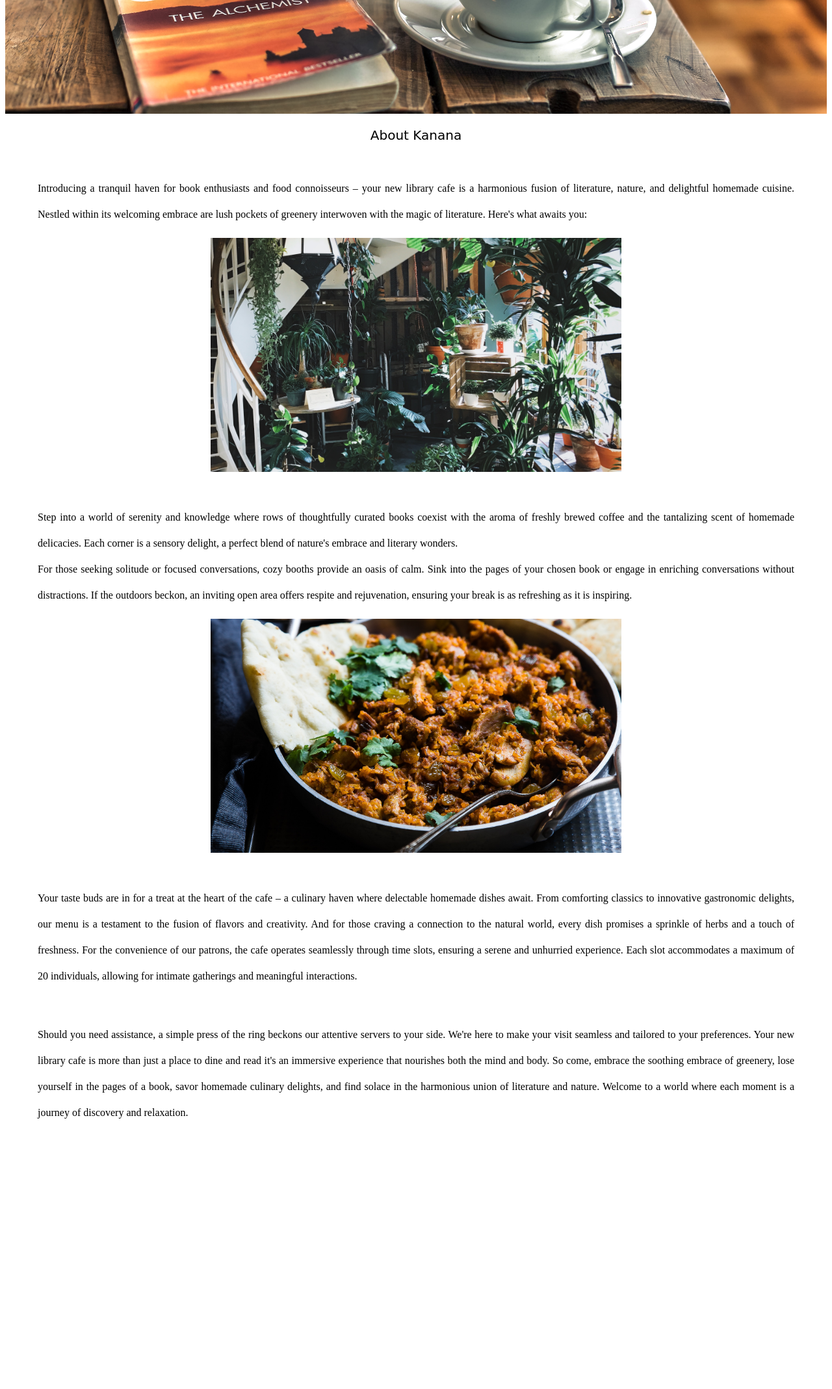
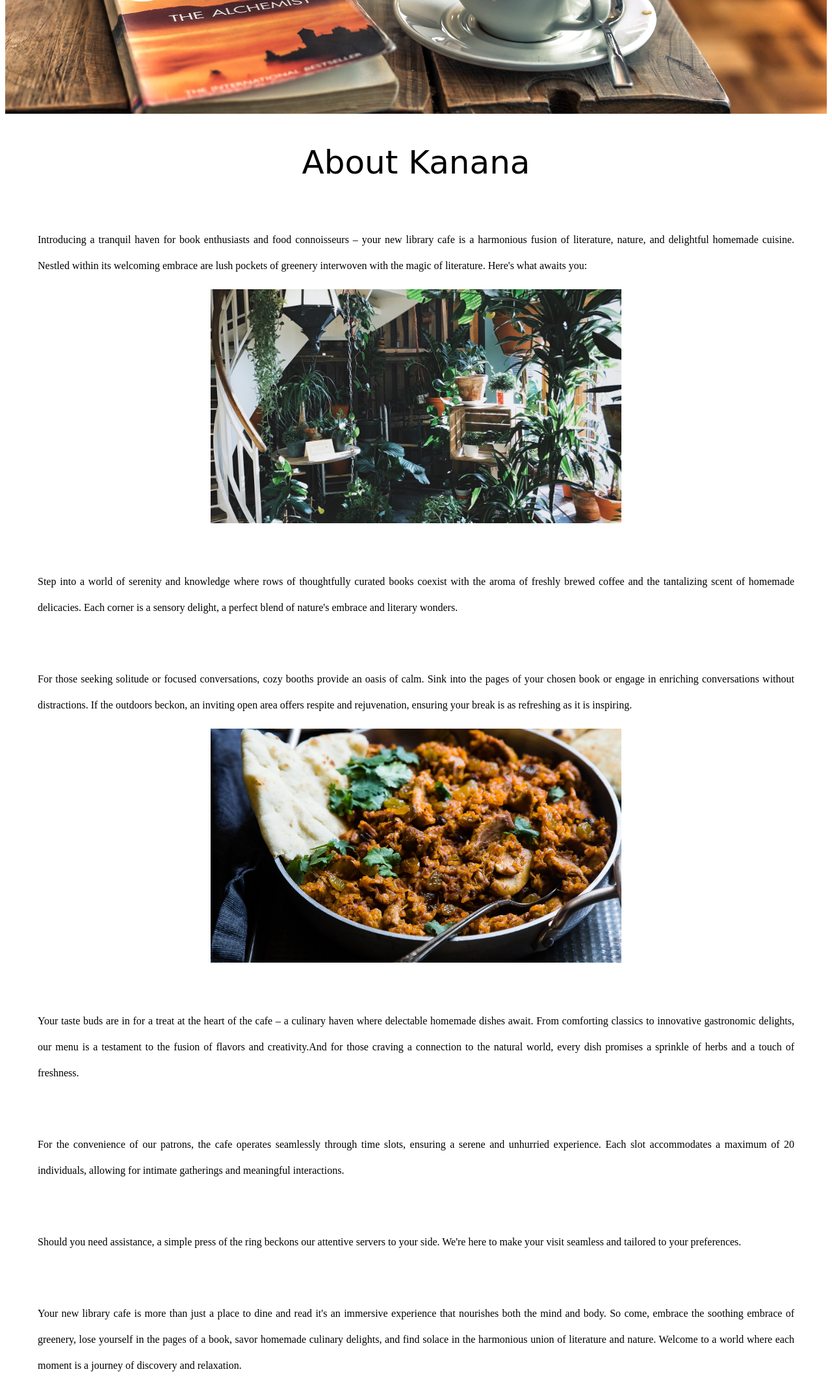
Before and after one commit to Pranathijain1/library-website, a Flask app: page / in a window 1280 px wide. Shown: the part 310-2447 px from the top of the page at 65% size. Before the commit the page ends 2031 px from the top, so only its background shows below. Run offline with Flask 3, Linux system fonts and the light colour scheme.

Commit message:
modified

```diff
--- a/templates/home.html
+++ b/templates/home.html
@@ -28,7 +28,7 @@
       }
 
       h2{
-        font-size:20px;
+        font-size:50px;
         font-family:cursive;
         font-weight:normal;
         text-align: center;
@@ -39,7 +39,7 @@
         margin-left:50px;
         margin-right:50px;
         line-height:40px;
-        margin-top:50px;
+        margin-top:70px;
       }
       .center {
   display: block;
@@ -63,18 +63,23 @@
     </p>
     <img id="banner2" src=https://library-website--pranathijain.repl.co/static/banner2.jpeg height="200" width="100" class="center" />
     <p>
-      Step into a world of serenity and knowledge where rows of thoughtfully curated books coexist with the aroma of freshly brewed coffee and the tantalizing scent of homemade delicacies. Each corner is a sensory delight, a perfect blend of nature's embrace and literary wonders.<br>For those seeking solitude or focused conversations, cozy booths provide an oasis of calm. Sink into the pages of your chosen book or engage in enriching conversations without distractions. If the outdoors beckon, an inviting open area offers respite and rejuvenation, ensuring your break is as refreshing as it is inspiring.
+      Step into a world of serenity and knowledge where rows of thoughtfully curated books coexist with the aroma of freshly brewed coffee and the tantalizing scent of homemade delicacies. Each corner is a sensory delight, a perfect blend of nature's embrace and literary wonders.
+    </p>
+    <p>
+      For those seeking solitude or focused conversations, cozy booths provide an oasis of calm. Sink into the pages of your chosen book or engage in enriching conversations without distractions. If the outdoors beckon, an inviting open area offers respite and rejuvenation, ensuring your break is as refreshing as it is inspiring.
     </p>
     <img id="banner3" src=https://library-website--pranathijain.repl.co/static/banner3.jpeg height="200" width="200" class="center" />
     <p>
-      Your taste buds are in for a treat at the heart of the cafe – a culinary haven where delectable homemade dishes await. From comforting classics to innovative gastronomic delights, our menu is a testament to the fusion of flavors and creativity. And for those craving a connection to the natural world, every dish promises a sprinkle of herbs and a touch of freshness.
-
-For the convenience of our patrons, the cafe operates seamlessly through time slots, ensuring a serene and unhurried experience. Each slot accommodates a maximum of 20 individuals, allowing for intimate gatherings and meaningful interactions.
+      Your taste buds are in for a treat at the heart of the cafe – a culinary haven where delectable homemade dishes await. From comforting classics to innovative gastronomic delights, our menu is a testament to the fusion of flavors and creativity.And for those craving a connection to the natural world, every dish promises a sprinkle of herbs and a touch of freshness.
+    </p>
+    <p>
+      For the convenience of our patrons, the cafe operates seamlessly through time slots, ensuring a serene and unhurried experience. Each slot accommodates a maximum of 20 individuals, allowing for intimate gatherings and meaningful interactions.
     </p>
     <p>
       Should you need assistance, a simple press of the ring beckons our attentive servers to your side. We're here to make your visit seamless and tailored to your preferences.
-
-Your new library cafe is more than just a place to dine and read it's an immersive experience that nourishes both the mind and body. So come, embrace the soothing embrace of greenery, lose yourself in the pages of a book, savor homemade culinary delights, and find solace in the harmonious union of literature and nature. Welcome to a world where each moment is a journey of discovery and relaxation.
+    </p>
+    <p>
+      Your new library cafe is more than just a place to dine and read it's an immersive experience that nourishes both the mind and body. So come, embrace the soothing embrace of greenery, lose yourself in the pages of a book, savor homemade culinary delights, and find solace in the harmonious union of literature and nature. Welcome to a world where each moment is a journey of discovery and relaxation.
     </p>
   </body>
 </html>
```
